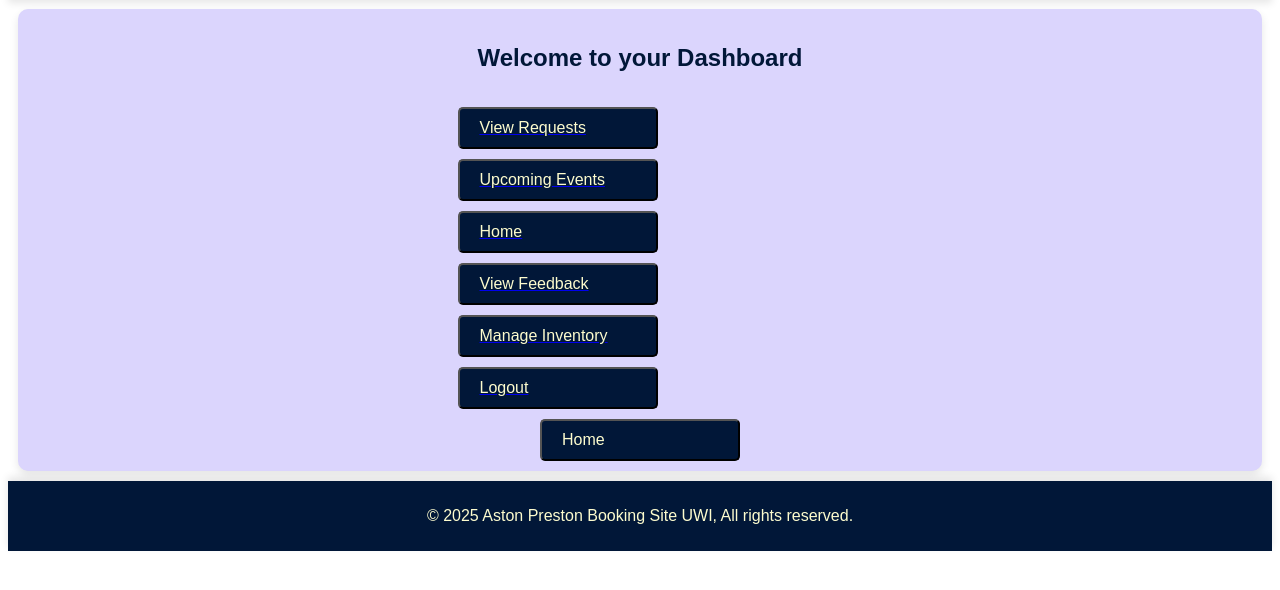
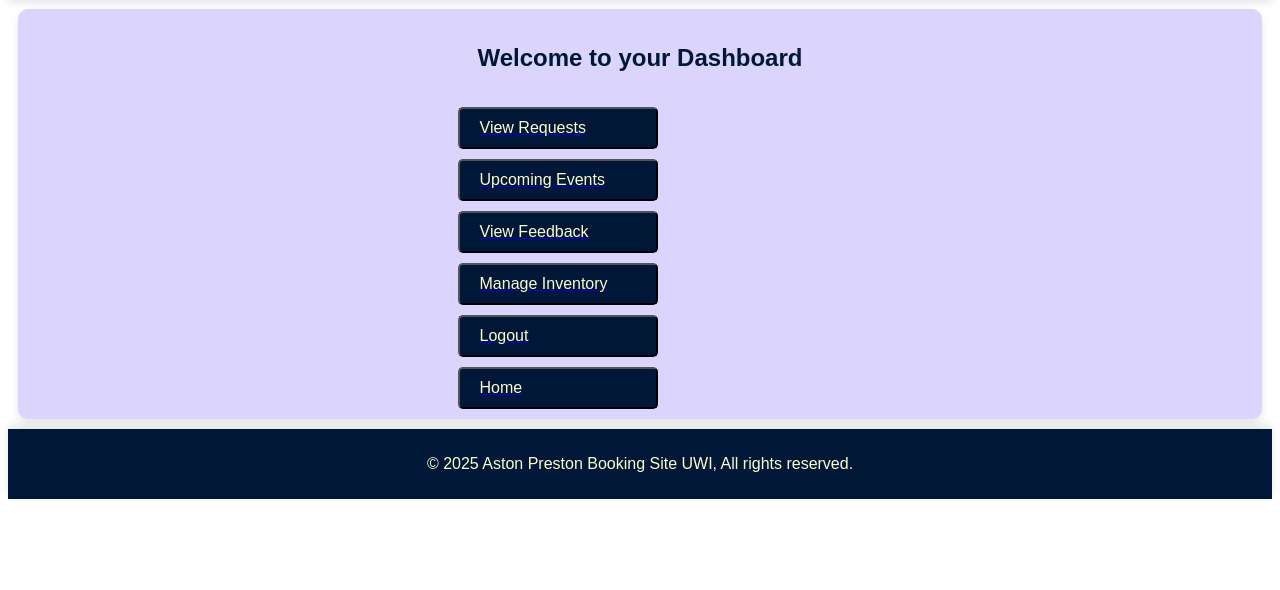
Before and after one commit to DannyB67/AZPHBSystem, a plain HTML site: page suki/admindash.html in a window 1280 px wide. Shown: the part 86-676 px from the top of the page. Drawn offline with Linux system fonts and the light colour scheme.

Commit message:
edited admindash.html

```diff
--- a/suki/admindash.html
+++ b/suki/admindash.html
@@ -16,16 +16,13 @@
             <form id="adminDashboardForm" action="" method="POST">
                 <a href="viewbookings.html"><button type="button" id="viewBookingsButton">View Requests</button></a>
                 <a href="../jav/Events.html"><button type="button" id="upcomingEventsButton">Upcoming Events</button></a>
-                <a href="../suki/index.html"><button type="button" id="homeButton">Home</button></a>
                 <a href="../toni/feedback.html"><button type="button" id="viewFeedbackButton">View Feedback</button></a>
                 <a href="../dani/inventory.html"><button type="button" id="manageInventoryButton">Manage Inventory</button></a>
                 <a href="admin.html"><button type="button" id="logoutButton">Logout</button></a>
+                <a href="../suki/index.html"><button type="button" id="homeButton">Home</button></a>
             </form>
             <script src="admindash.js"></script>
         </section>
-    <div>
-    <button id="homeButton" onclick="location.href='../suki/index.html'">Home</button>
-    </div>
     </main>
 </body>
 
```
